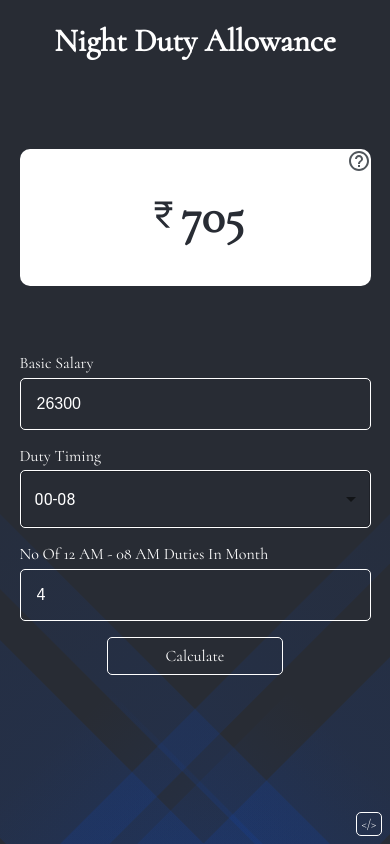
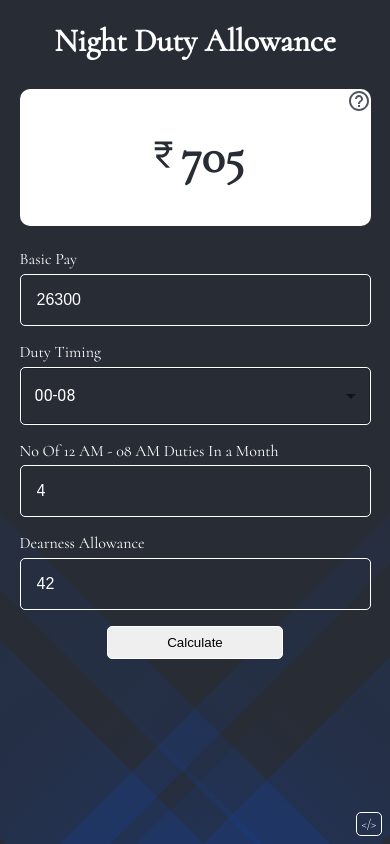
Before and after one commit to abhay8696/nightAllowance, a React (Create React App) app: page / in a window 390 px wide. Built offline with nearby package versions, Linux system fonts and the light colour scheme.

Commit message:
added new input for DA and gave styles for responsive height

```diff
--- a/src/components/Nda.js
+++ b/src/components/Nda.js
@@ -21,11 +21,14 @@ const Nda = () => {
     [ am_pm, setAm_pm ] = useState('12 AM - 08 AM'),
     [ noOfDuties, setNoOfDuties ] = useState(4),
     [ result, setResult ] = useState(705),
-    [ footer, setFooter ] = useState(false)
+    [ footer, setFooter ] = useState(false),
+    [ DA, setDA ] = useState(42)
 
     //functions
     const
     submitForm = evt=> {
+        evt.preventDefault();
+        console.log("submittttttt")
         let hours, nightt;
         if(timing === "16-00"){
             hours = 2
@@ -37,7 +40,7 @@ const Nda = () => {
             hours = 6;
         }
         // nightt = new ndaData(basic, noOfDuties, hours)
-        let data = ndaData(basic, noOfDuties, hours)
+        let data = ndaData(basic, noOfDuties, hours, DA)
         console.log(data.totalAllowance);
         setResult(Number(data.totalAllowance));
         window.localStorage.setItem("basic", basic)
@@ -45,9 +48,8 @@ const Nda = () => {
         window.localStorage.setItem("timing", timing)
         window.localStorage.setItem("result", data.totalAllowance)
     },
-    ndaData = (basic, numOfNights, dailyHours)=> {
-        let dearnessAllowance = 0.42;
-        let payRate = (basic + (basic * dearnessAllowance))/200;
+    ndaData = (basic, numOfNights, dailyHours, dearnessAllowance)=> {
+        let payRate = (basic + (basic * dearnessAllowance/100))/200;
         let weightage = dailyHours * 10;
         let totalAllowance = (Math.round(payRate * ((weightage * numOfNights) / 60) * 100) / 100).toFixed(2);
         return {payRate, totalAllowance}
@@ -102,8 +104,8 @@ const Nda = () => {
                 }
                 </h2>
             </div>
-            <div className={classes.form}>
-                <label for='basic' className={classes.lables}>Basic Salary</label>
+            <form className={classes.form}  onSubmit={evt=> submitForm(evt)}>
+                <label for='basic' className={classes.lables}>Basic Pay</label>
                 <input
                     value={basic}
                     id="basic"
@@ -127,7 +129,7 @@ const Nda = () => {
                     <MenuItem value={'23-07'}>23-07</MenuItem>
                     <MenuItem value={'00-08'}>00-08</MenuItem>
                 </Select>
-                <label className={classes.lables} for='noOfDuties'>No Of {am_pm} Duties In Month</label>
+                <label className={classes.lables} for='noOfDuties'>No Of {am_pm} Duties In a Month</label>
                 <input
                     value={noOfDuties}
                     id="noOfDuties"
@@ -137,10 +139,20 @@ const Nda = () => {
                     required
                     className={classes.noOfDuties}
                 />
-                <span onClick={evt=> submitForm(evt)} className={classes.submitButton}>
+                <label className={classes.lables} for='da'>Dearness Allowance</label>
+                <input
+                    value={DA}
+                    id="da"
+                    variant="outlined"
+                    type="number"
+                    onChange={evt=> setDA(Number(evt.target.value))}
+                    required
+                    className={classes.noOfDuties}
+                />
+                <button className={classes.submitButton}>
                     <span>Calculate</span>
-                </span>
-            </div>
+                </button>
+            </form>
             {
                 footer  ?
                 <div className={classes.footer} onClick={()=> setFooter(false)}>Created By {'<abhay_kamble/>'}</div>
--- a/src/styles/ndaStyles.js
+++ b/src/styles/ndaStyles.js
@@ -24,6 +24,7 @@ const ndaStyles = createUseStyles({
     },
     form:{
         display: 'flex',
+        padding: '1rem 0',
         flexDirection: 'column',
         alignItems: 'center',
         color: 'white',
@@ -73,7 +74,7 @@ const ndaStyles = createUseStyles({
         borderRadius: '5px',
     },
     footer:{
-        position: 'absolute',
+        position: 'fixed',
         bottom: '0.5rem',
         right: '0.5rem',
         fontSize: '0.8rem',
@@ -108,6 +109,41 @@ const ndaStyles = createUseStyles({
             },
         },
     },
+    //small height phones
+    '@media only screen and (max-height: 660px)': {
+        // resultDiv: {
+        //     backgroundColor: 'red',
+        // },
+        result: {
+            fontSize: '2.5rem',
+        },
+        nda:{
+            '& h1':{
+                fontSize: '28px',
+                margin: '0.8rem 0'
+            }
+        }
+    },
+    //small height phones
+    '@media only screen and (max-height: 610px)': {
+        // resultDiv: {
+        //     backgroundColor: 'red',
+        // },
+        result: {
+            fontSize: '2.4rem',
+        },
+        nda:{
+            '& h1':{
+                fontSize: '24px',
+                margin: '0.6rem 0'
+            }
+        },
+        form:{
+            '& input': {
+                marginBottom: '0.5rem',
+            }
+        }
+    },
     //pc
     '@media only screen and (min-width: 768px)': {
         submitButton:{
```
Also changed, not shown: 1 other file (tests, documents, lock files or other folders).
